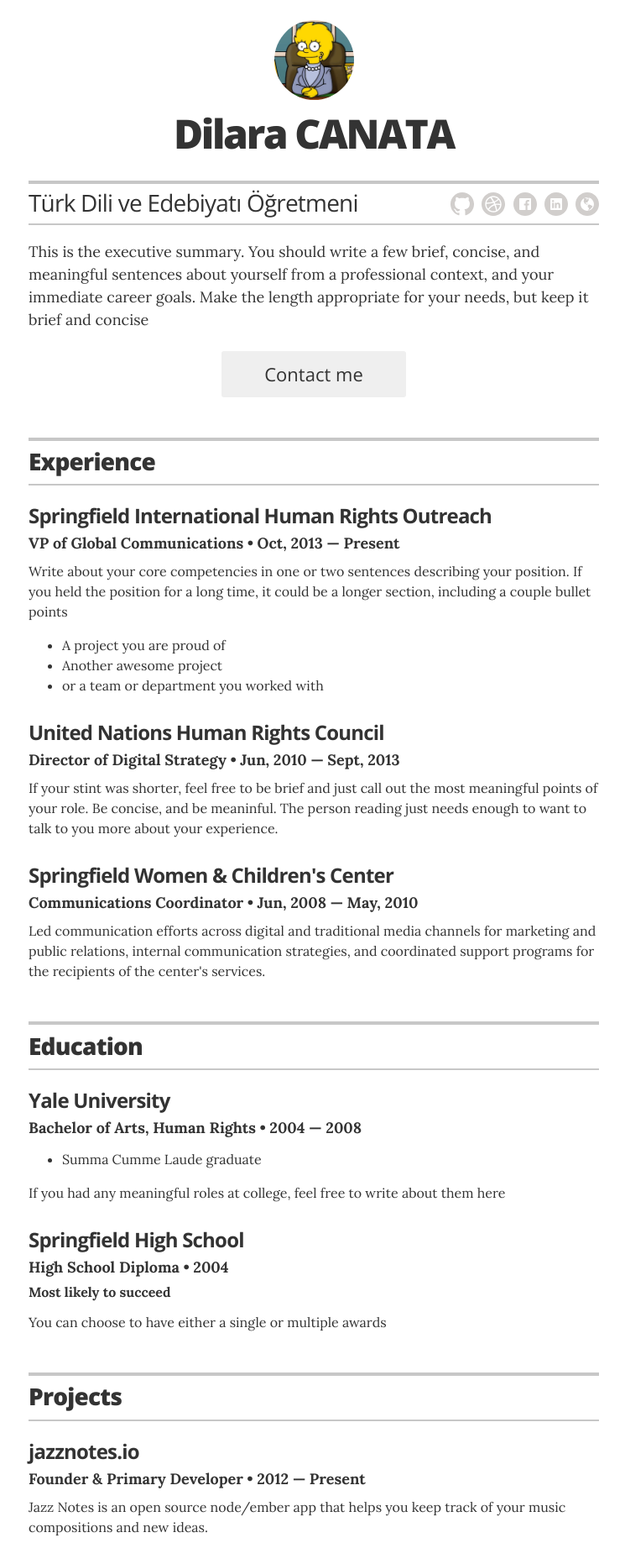
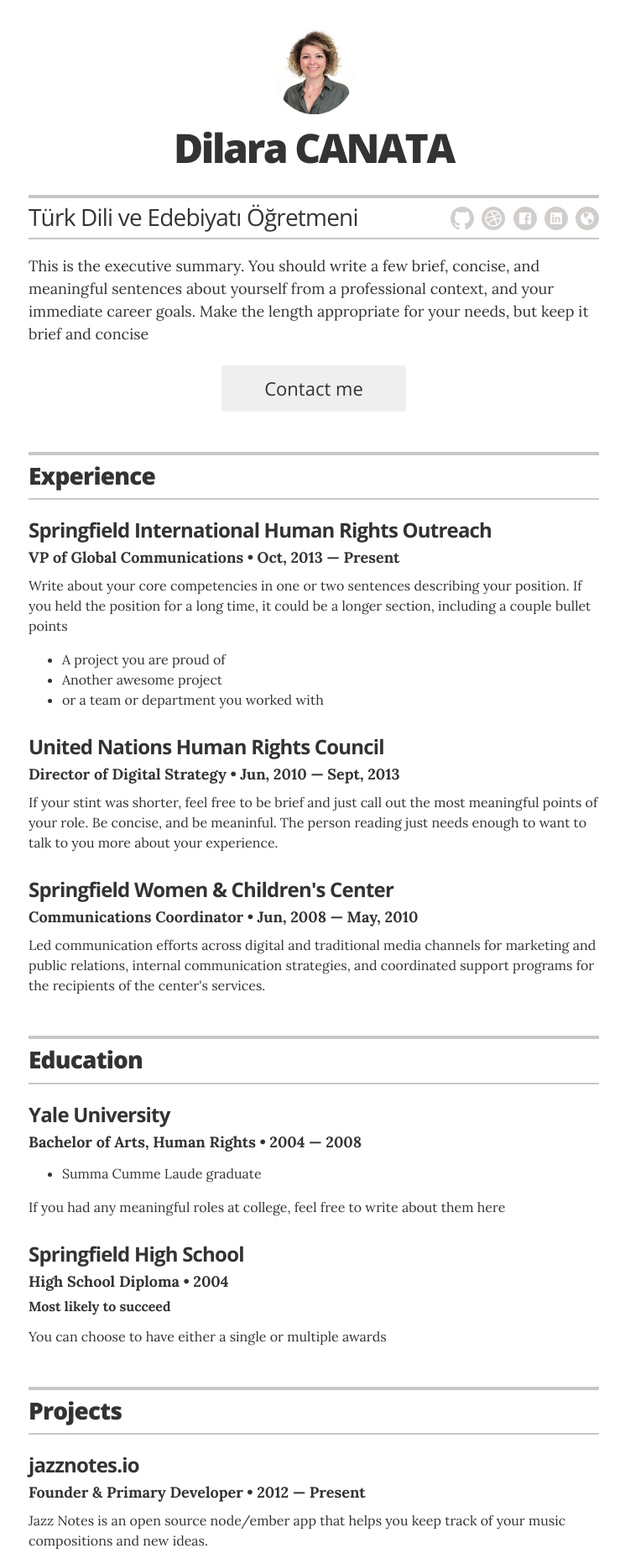
Before and after one commit to dcanata/dcanata.github.io, a Jekyll site: the page built from index.html, in a window 1280 px wide. Shown: the top 1862 px of the page at 84% size, without its empty margins (266-1011 px from the left). Built offline with Jekyll 4.4.1, drawn with Linux system fonts in a browser that asks for light colours.

Commit message:
Update resume.html

```diff
--- a/_layouts/resume.html
+++ b/_layouts/resume.html
@@ -13,7 +13,7 @@
 
         <!-- You can turn off the avatar in _config.yml by setting to false -->
         {% if site.resume_avatar == 'true' %}
-        <img src="images/avatar.jpg" alt="my photo" class="avatar no-print" itemprop="image">
+        <img src="images/Dilara CANATA.jpeg" alt="my photo" class="avatar no-print" itemprop="image">
         {% endif %}
 
         <!-- Your name is defined in the _config.yml file -->
```
